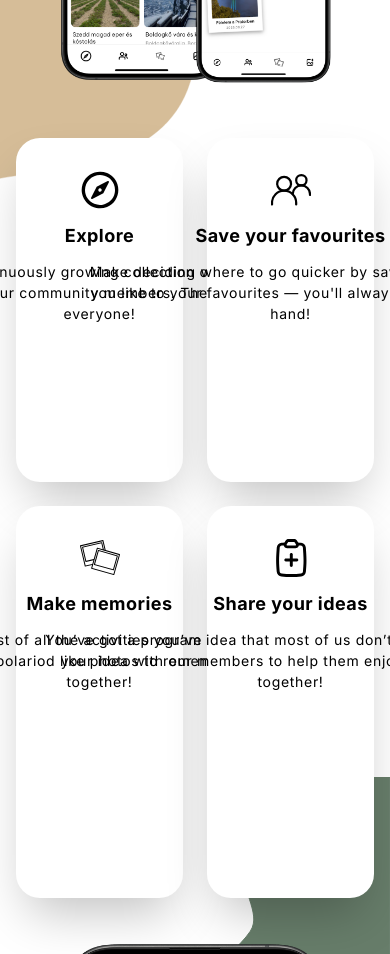
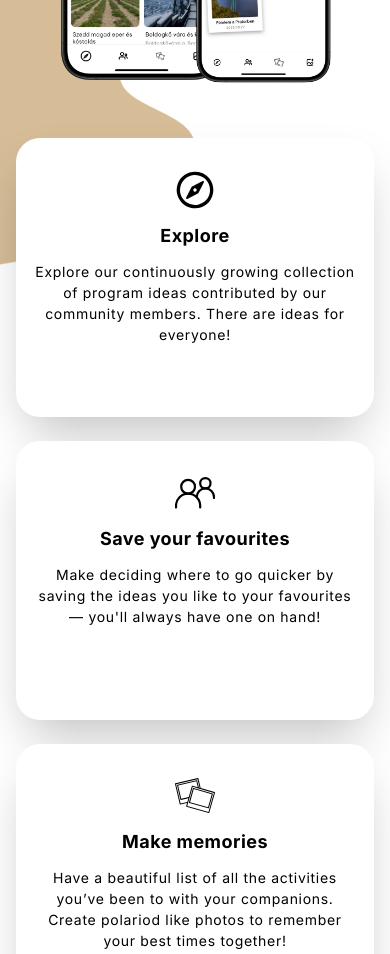
Before and after one commit to mategyorfy/brendo-website, an Astro site: page /brendo-website/en in a window 390 px wide. Shown: the part 1340-2294 px from the top of the page. Built offline with nearby package versions, Linux system fonts and the light colour scheme; Astro itself is replaced by a stand-in of ours.

Commit message:
Set feature card grid to 1 col on mobile

```diff
--- a/src/components/Features.astro
+++ b/src/components/Features.astro
@@ -22,7 +22,7 @@ const t = useTranslations(lang);
       alt="App on iOS and Android."
     />
   </div>
-  <div class="grid grid-cols-2 lg:max-w-[50%] w-full gap-6 border-red-800 border-0">
+  <div class="grid md:grid-cols-2 max-sm:grid-cols-1 lg:max-w-[50%] w-full gap-6 border-red-800 border-0">
     <FeatureCard title={t("features.title.explore")} desc={t("features.desc.explore")} icon="explore-icon" />
     <FeatureCard title={t("features.title.connect")} desc={t("features.desc.connect")} icon="group-icon" />
     <FeatureCard title={t("features.title.memories")} desc={t("features.desc.memories")} icon="polaroids-icon" />
```
